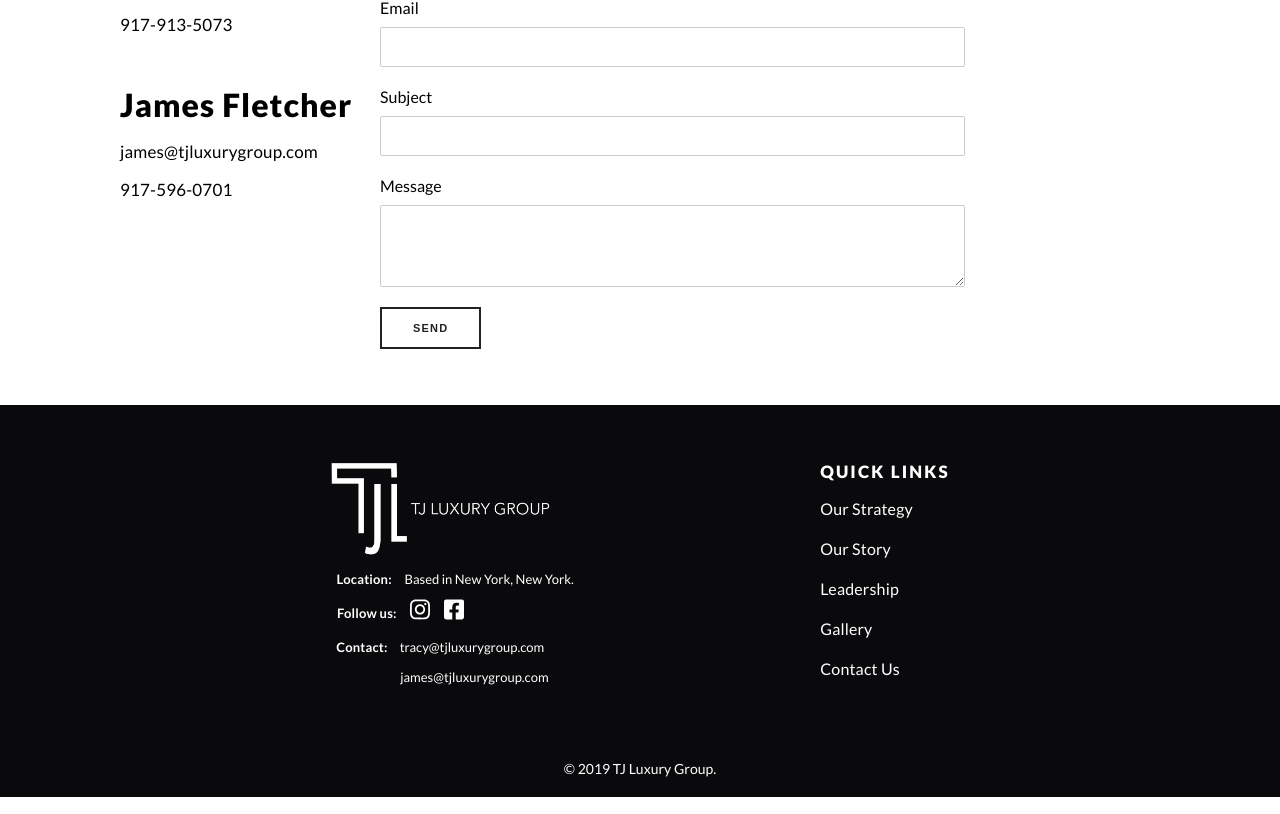
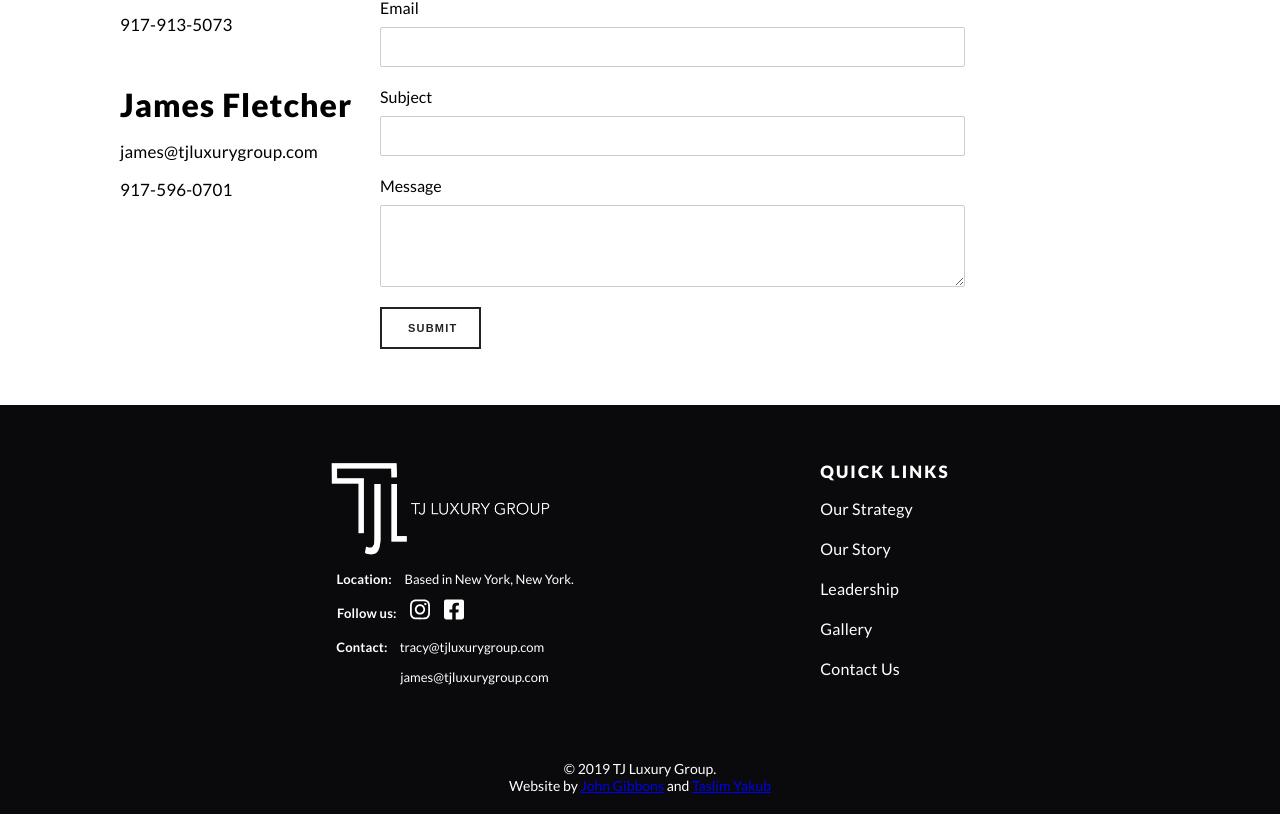
Before and after one commit to jvgiv/tjl, a React (Create React App) app: page /contact in a window 1280 px wide. Shown: the part 961-1775 px from the top of the page. Built offline with nearby package versions, Linux system fonts and the light colour scheme.

Commit message:
Authors added, form works

```diff
--- a/src/App.css
+++ b/src/App.css
@@ -1159,7 +1159,7 @@ footer {
 
 .footer-copyright {
   display: flex;
-  flex-direction: row;
+  flex-direction: column;
   justify-content: center;
   padding: 20px;
   background: #0a0a0c;
--- a/src/components/ContactUs.js
+++ b/src/components/ContactUs.js
@@ -3,7 +3,7 @@ import { Parallax } from "react-parallax";
 import Footer from "./Footer";
 import runwaybacks from "../images/cover pics/runway backs.jpg";
 
-const image = "https://w.wallhaven.cc/full/mp/wallhaven-mp685m.jpg";
+
 
 export default class ContactUs extends Component {
   constructor(props) {
@@ -13,7 +13,8 @@ export default class ContactUs extends Component {
       name: "",
       email: "",
       subject: "",
-      message: ""
+      message: "",
+      status: ""
     };
   }
 
@@ -24,6 +25,31 @@ export default class ContactUs extends Component {
       [e.target.name]: e.target.value
     });
   };
+
+
+  submitForm = (ev) => {
+    ev.preventDefault();
+    const form = ev.target;
+    const data = new FormData(form);
+    const xhr = new XMLHttpRequest();
+    xhr.open(form.method, form.action);
+    xhr.setRequestHeader("Accept", "application/json");
+    xhr.onreadystatechange = () => {
+      if (xhr.readyState !== XMLHttpRequest.DONE) return;
+      if (xhr.status === 200) {
+        form.reset();
+        this.setState({
+          status: "SUCCESS",
+          name: "",
+          email: "",
+          subject: "",
+          message: "" });
+      } else {
+        this.setState({ status: "ERROR" });
+      }
+    };
+    xhr.send(data);
+  }
 
   render() {
     return (
@@ -52,7 +78,12 @@ export default class ContactUs extends Component {
               <p href="tel:1-562-867-5309">917-596-0701</p>
             </div>
           </div>
-          <form className="form">
+          <form
+            className="form"
+            onSubmit={this.submitForm}
+            action="https://formspree.io/mlegvnrg"
+            method="POST"
+          >
             <p>
               Email to <strong>tracy@tjluxurygroup.com</strong>, or fill out the
               form below.
@@ -91,7 +122,9 @@ export default class ContactUs extends Component {
               value={this.state.message}
               onChange={this.handleChange}
             />
-            <button>Send</button>
+            {/* <button>Send</button> */}
+            {this.state.status === "SUCCESS" ? <p style={{marginTop: "2%"}}>Successful Submission!</p> : <button>Submit</button>}
+            {this.state.status === "ERROR" && <p>Error.  Make sure to fill out all fields.</p>}
           </form>
         </div>
 
--- a/src/components/Footer.js
+++ b/src/components/Footer.js
@@ -102,6 +102,7 @@ const Footer = () => {
       </footer>
       <div className="footer-copyright">
         <p>&copy; {new Date().getFullYear()} TJ Luxury Group.</p>
+        <p>Website by <a href="http://www.johngibbonsiv.me" target='_blank'>John Gibbons</a> and <a href="https://www.taslim.me" target="_blank">Taslim Yakub</a></p>
       </div>
     </>
   );
```
